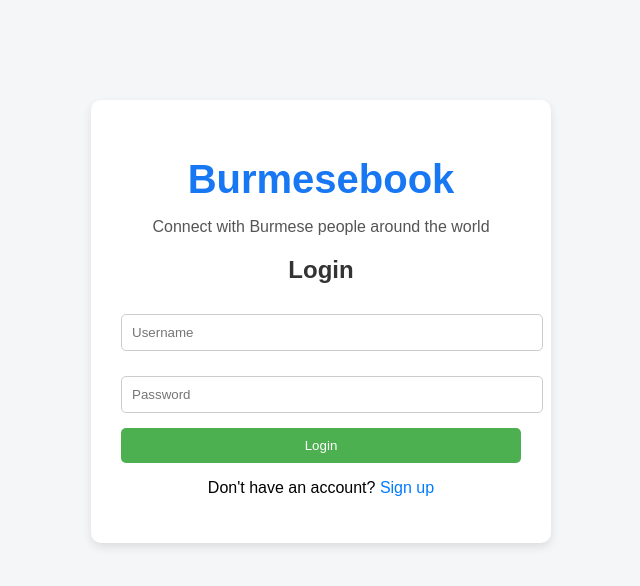
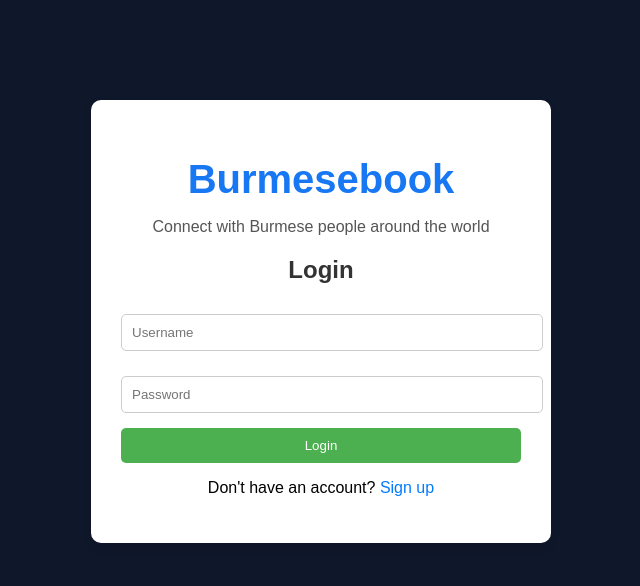
Before and after one commit to zawzaw781224-cmyk/HWA-Backend-Test2, a FastAPI app: page / in a window 1280 px wide. Shown: the top 586 px of the page, without its empty margins (319-959 px from the left). Run offline with FastAPI, Linux system fonts and the light colour scheme.

Commit message:
fix dependencies + template update

```diff
--- a/requirements.txt
+++ b/requirements.txt
@@ -2,4 +2,6 @@ fastapi
 uvicorn
 jinja2
 passlib[bcrypt]
+passlib==1.7.4
+bcrypt==4.0.1
 python-multipart
--- a/templates/login.html
+++ b/templates/login.html
@@ -6,7 +6,7 @@
     <style>
         body {
             font-family: Arial, sans-serif;
-            background: #f4f6f8;
+            background: #0f172a;
             margin: 0;
             padding: 0;
         }
```
